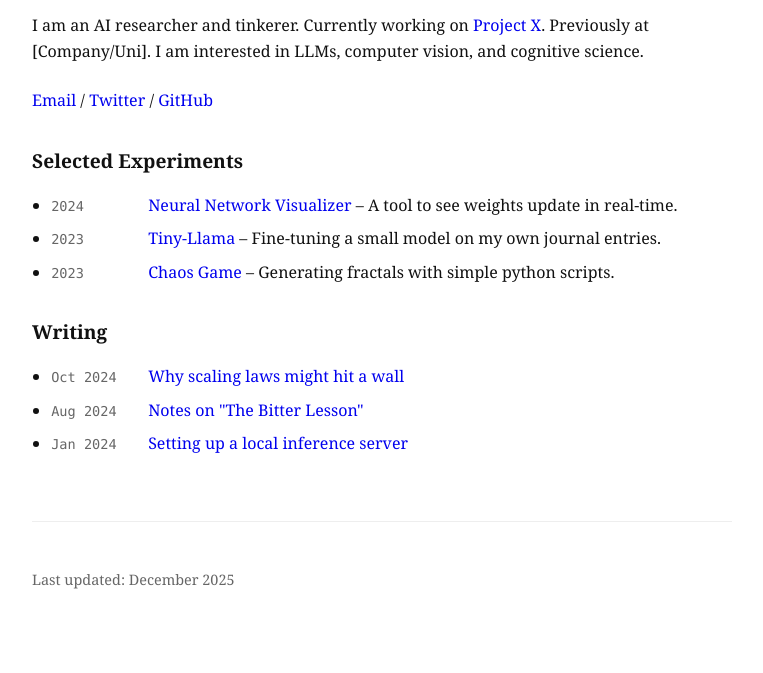
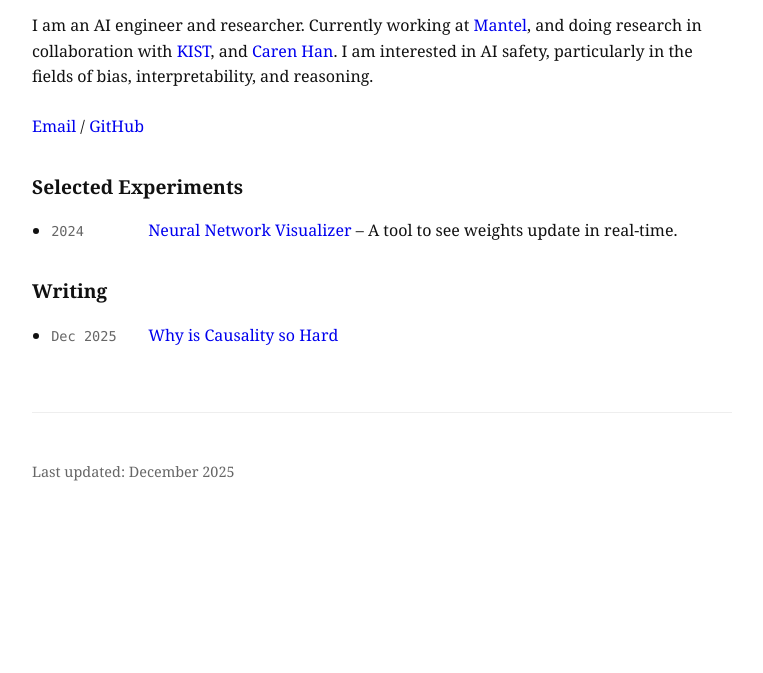
Before and after one commit to anthonyticinovic/anthonyticinovic.github.io, a plain HTML site: page index.html in a window 1280 px wide. Shown: the part 127-800 px from the top of the page, without its empty margins (258-1021 px from the left). Drawn offline with Linux system fonts and the light colour scheme.

Commit message:
chore: Update some info so it is not blatantly wrong.

```diff
--- a/index.html
+++ b/index.html
@@ -1,6 +1,7 @@
 <!DOCTYPE html>
 <html lang="en">
 <head>
+    <meta name="robots" content="noindex, nofollow">
     <meta charset="UTF-8">
     <meta name="viewport" content="width=device-width, initial-scale=1.0">
     <title>Your Name | Researcher</title>
@@ -67,15 +68,18 @@
 <body>
 
     <header>
-        <h1>Your Name</h1>
+        <h1>Anthony Ticinovic</h1>
         <p>
-            I am an AI researcher and tinkerer. Currently working on
-            <a href="#">Project X</a>. Previously at [Company/Uni].
-            I am interested in LLMs, computer vision, and cognitive science.
+            I am an AI engineer and researcher. Currently working at
+            <a href="https://mantelgroup.com.au/">Mantel</a>,
+            and doing research in collaboration with
+            <a href="https://www.kist.re.kr/eng/research/airobot.do">KIST</a>, and
+            <a href="https://drcarenhan.github.io/">Caren Han</a>.
+            I am interested in AI safety, particularly in the fields of bias, interpretability,
+            and reasoning.
         </p>
         <p>
-            <a href="mailto:email@example.com">Email</a> /
-            <a href="#">Twitter</a> /
+            <a href="mailto:aticinov@outlook.com">Email</a> /
             <a href="#">GitHub</a>
         </p>
     </header>
@@ -87,14 +91,6 @@
                 <span class="date">2024</span>
                 <a href="#">Neural Network Visualizer</a> – A tool to see weights update in real-time.
             </li>
-            <li>
-                <span class="date">2023</span>
-                <a href="#">Tiny-Llama</a> – Fine-tuning a small model on my own journal entries.
-            </li>
-            <li>
-                <span class="date">2023</span>
-                <a href="#">Chaos Game</a> – Generating fractals with simple python scripts.
-            </li>
         </ul>
     </section>
 
@@ -102,16 +98,8 @@
         <h2>Writing</h2>
         <ul>
             <li>
-                <span class="date">Oct 2024</span>
-                <a href="#">Why scaling laws might hit a wall</a>
-            </li>
-            <li>
-                <span class="date">Aug 2024</span>
-                <a href="#">Notes on "The Bitter Lesson"</a>
-            </li>
-            <li>
-                <span class="date">Jan 2024</span>
-                <a href="#">Setting up a local inference server</a>
+                <span class="date">Dec 2025</span>
+                <a href="#">Why is Causality so Hard</a>
             </li>
         </ul>
     </section>
```
